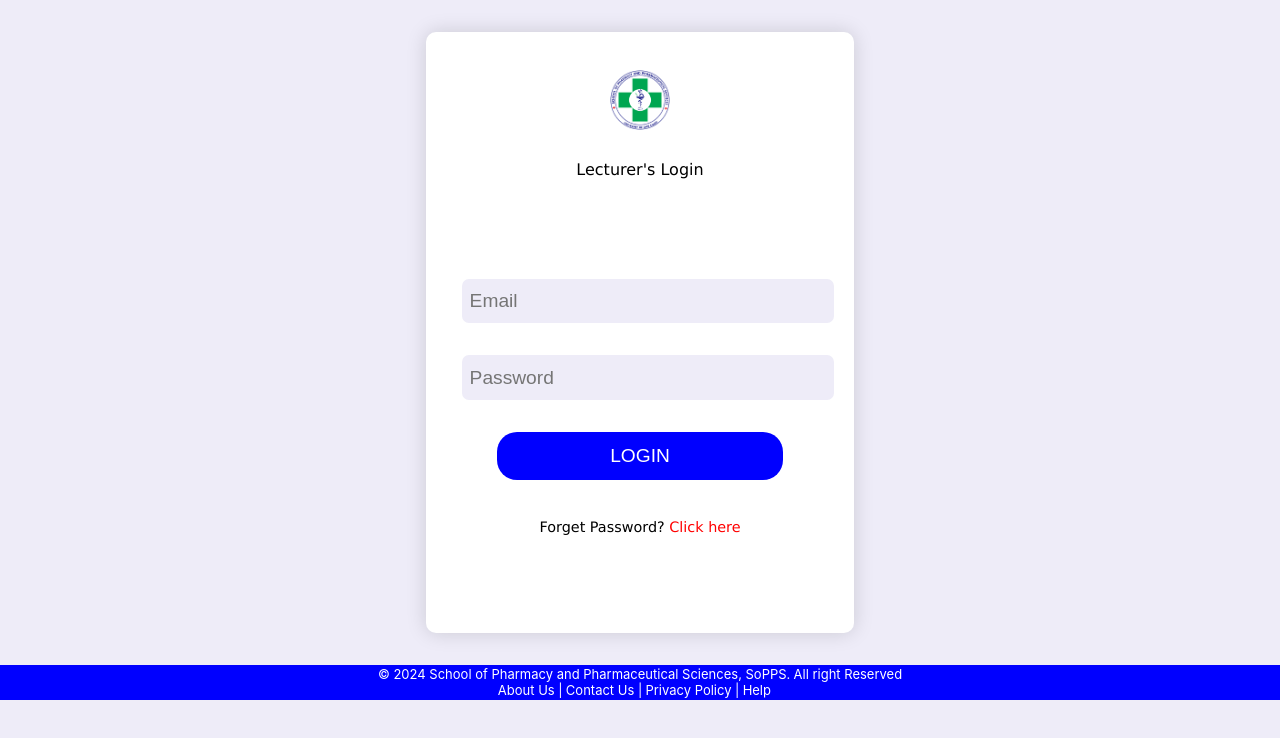
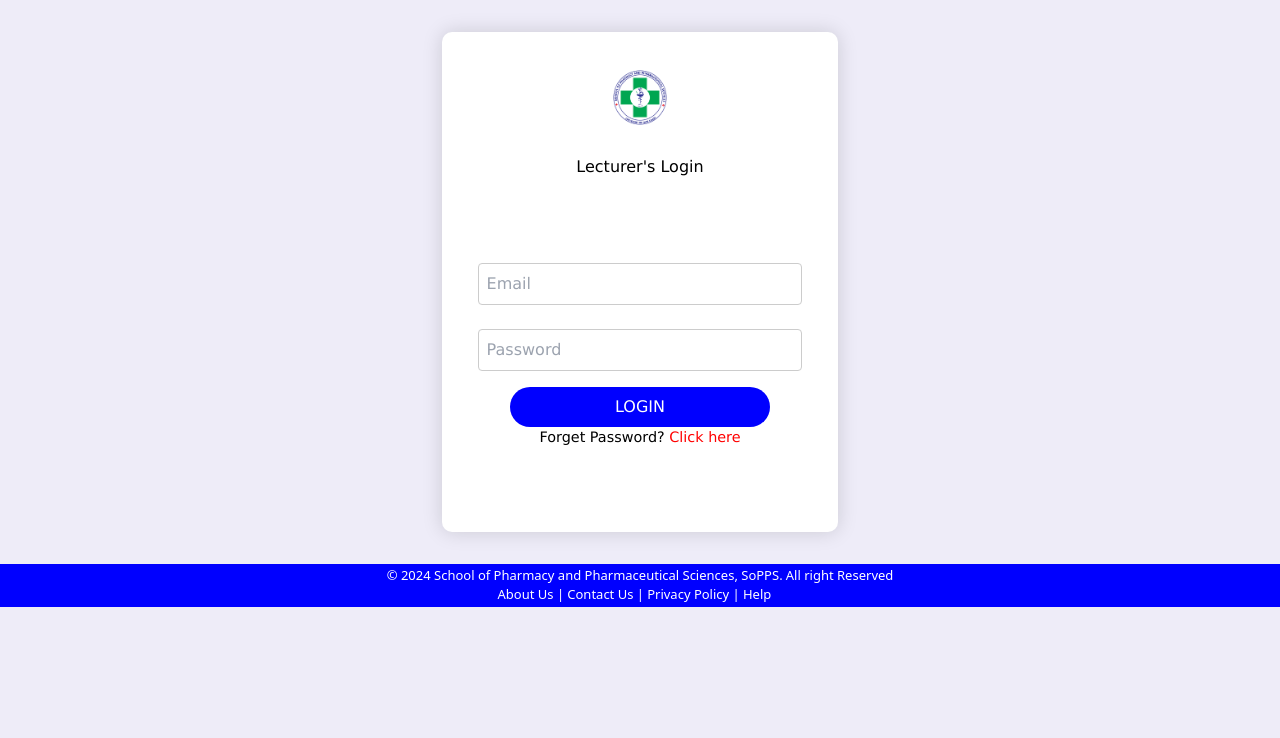
Before and after one commit to AugustineBlewu1/E-attendance-web, a React (Vite) app: page /LecturerLogin in a window 1280 px wide. Shown: the top 738 px of the page. Built offline with nearby package versions, Linux system fonts and the light colour scheme.

Commit message:
feat: setup tailwind css

```diff
--- /dev/null
+++ b/postcss.config.cjs
@@ -0,0 +1,6 @@
+module.exports = {
+    plugins: {
+        tailwindcss: {},
+        autoprefixer: {},
+    }
+  }
--- a/src/components/Lecturer/LecturerDashboard.tsx
+++ b/src/components/Lecturer/LecturerDashboard.tsx
@@ -1,20 +1,18 @@
 import { useState } from "react";
 
 import Feedback from "./Feedback";
-import "../../style/Dashboard.css";
 import { Link } from "react-router-dom";
 import Logo from "../../assets/ucclogo.png";
 
-import { TbListDetails, TbReport } from "react-icons/tb";
+import { TbReport } from "react-icons/tb";
 import { CiBoxList } from "react-icons/ci";
 import { HiOutlineQrcode } from "react-icons/hi";
-import { RiTimeFill } from "react-icons/ri";
 
 import Profile from "../../assets/profile.png";
 
 import { FaSignOutAlt, FaComment, FaCog } from "react-icons/fa";
 import { useSelector } from "react-redux";
-import { UserState, selectCurrentUser } from "../../services/userReducer";
+import {  selectCurrentUser } from "../../services/userReducer";
 import QrCodePage from "./QrCodePage";
 
 export default function LecturerDashboard() {
@@ -31,20 +29,20 @@ export default function LecturerDashboard() {
   };
 
   return (
-    <div className="container">
-      <div className="aside-1">
+    <div className="flex flex-row">
+      <div className="w-[20%] bg-green h-screen overflow-auto flex flex-col justify-between">
         <div >
-        <div className="header-c">
-          <figure className="f-logo">
+        <div className="flex justify-center flex-row space-x-2 text-center items-center py-3">
+          <figure className="w-[20%] bg-white rounded-full h-fit">
             <img className="logo" src={Logo} alt=" logo" />
           </figure>
-          <p className="university-n">
+          <p className="text-sm text-white">
             School of Pharmacy <br /> E-Attendance
           </p>
         </div>
 
-        <ul className="aside-items" style={{ cursor: "pointer" }}>
-          <li
+        <ul className="ml-8 space-y-6 mt-10" style={{ cursor: "pointer" }}>
+          {/* <li
             onClick={() => handleItemClick("lecturerDetails")}
             className="li-i"
           >
@@ -52,20 +50,21 @@ export default function LecturerDashboard() {
               <TbListDetails />
             </span>{" "}
             Lecturer's Details
+          </li> */}
+
+          <li onClick={() => handleItemClick("classList")} className="flex flex-row items-center text-white">
+            <span className="images">
+              <CiBoxList />
+            </span>{" "}
+            Class List
           </li>
-          <li onClick={() => handleItemClick("qrcode")} className="li-i">
+          <li onClick={() => handleItemClick("qrcode")} className="flex flex-row items-center text-white">
             <span className="images">
               <HiOutlineQrcode />
             </span>
             Generate QRcode
           </li>
-          <li onClick={() => handleItemClick("classList")} className="li-i">
-            <span className="images">
-              <CiBoxList />
-            </span>{" "}
-            Class List
-          </li>
-          <li onClick={() => handleItemClick("dailyReport")} className="li-i">
+          <li onClick={() => handleItemClick("dailyReport")} className="flex flex-row items-center text-white">
             <span className="images">
               <TbReport />
             </span>{" "}
@@ -77,7 +76,6 @@ export default function LecturerDashboard() {
         {/* Click to view the profile */}
 
         </div>
-        <div className="">
         <div className="">
           { profile && (
             <ul className="profile-list">
@@ -114,35 +112,31 @@ export default function LecturerDashboard() {
             <img className="pp" src={Profile} alt="profile" />
             <span>Profile</span>
           </figure>
-        </div>
       </div>
 
-      <div className="aside-2">
+      <div className="w-[80%]">
         <div className="aside-top">
           <span className="aside-flex">
             <h1
               style={{
-                textAlign: "center",
                 color: "white",
                 marginTop: "-0.7rem",
+                marginRight: "10px",
+                fontSize: "14px"
               }}
             >
-              Lecturer's Name
+              {
+                user?.name
+              }
+              {
+                user?.email
+              }
             </h1>
-            <p
-              className="date"
-              style={{
-                marginLeft: "8rem",
-                fontSize: "0.7rem",
-              }}
-            >
-              <RiTimeFill />
-              {Date()}
-            </p>
+
           </span>
         </div>
         <div className="aside-down">
-          {selectedItem === "lecturerDetails" && <p>come from database</p>}
+          {/* {selectedItem === "lecturerDetails" && <p>come from database</p>} */}
           {selectedItem === "qrcode" && <QrCodePage />}
           {selectedItem === "classList" && <p>claslist</p>}
           {selectedItem === "dailyReport" && <p>daily report</p>}
--- a/src/components/Lecturer/LecturerLogin.tsx
+++ b/src/components/Lecturer/LecturerLogin.tsx
@@ -71,7 +71,7 @@ function LecturerLogin() {
       <figure className="P-logo">
         <img src={Logo} alt="Pharmacy Logo" className="p-logo" />
       </figure>
-      <p className="header">Lecturer's Login </p>
+      <p className="">Lecturer's Login </p>
       <form
         id="lecturerForm"
         className="Form"
@@ -79,10 +79,12 @@ function LecturerLogin() {
         onSubmit={handleSubmit}
       >
         {/* ... (unchanged input fields) */}
+      <div className="space-y-6">
+
 
         <input
           type="email"
-          className="indexNumber"
+          className="py-2 w-full focus:border-2 focus:border-[#646cff] focus:outline-none pl-2"
           placeholder="Email"
           name="lecturer_id"
           onChange={(e) => handleChange(e)}
@@ -92,17 +94,17 @@ function LecturerLogin() {
 
         <input
           type="password"
-          className="password"
+          className="py-2 w-full focus:border-2 focus:border-[#646cff] focus:outline-none pl-2"
           placeholder="Password"
           name="passWord"
           onChange={handleChange}
           value={inputs.passWord}
           required
         />
-
+</div>
         {loading && <span>Loading ...</span>}
         {loading == false && (
-          <button type="submit" className="signIn">
+          <button type="submit" className="w-[80%] bg-primary border-2 rounded-full py-2 mt-4 text-white hover:bg-[#0000ffa7] hover:border-none">
             LOGIN
           </button>
         )}
--- a/src/components/Lecturer/QrCodePage.tsx
+++ b/src/components/Lecturer/QrCodePage.tsx
@@ -1,42 +1,41 @@
-import { useEffect, useState } from "react"
+import { useEffect, useState } from "react";
 import HttpService from "../../services/HttpService";
-import { Courses, LoginResponse, User } from "../../services/User";
+import { Courses, User } from "../../services/User";
 import { useSelector } from "react-redux";
-import { UserState } from "../../services/userReducer";
-
-
+import { selectCurrentUser } from "../../services/userReducer";
 
 function QrCodePage() {
-    const user  = useSelector<UserState>((state) => state);
-
+  const user = useSelector(selectCurrentUser);
   const [courses, SetCourses] = useState<Courses[]>([]);
 
-    console.log('user', user)
+  console.log("user", user);
 
   useEffect(() => {
-        getCourse()
-    }, [])
-
+    getCourse();
+  }, []);
 
   const getCourse = async () => {
     const course = await HttpService.getWithToken<Courses[]>(
       "http://127.0.0.1/api/v1/courses",
       `${(user as User)?.accessToken}`
     );
-    console.log('Courses',course)
+    console.log("Courses", course);
     SetCourses(course);
-    }
+  };
 
-    console.log('Courses',courses)
+  console.log("Courses", courses);
 
   return (
     <>
+      <div className="bg-green rounded-full ">
 
-    <div>Testing</div>
+        <div>
+          <span className="">Course Title</span>
+        </div>
+
+      </div>
     </>
-)
-
+  );
 }
 
-
-export default QrCodePage
+export default QrCodePage;
--- a/src/index.css
+++ b/src/index.css
@@ -1,4 +1,4 @@
-:root {
+/* :root {
   font-family: Inter, system-ui, Avenir, Helvetica, Arial, sans-serif;
 
 
@@ -18,4 +18,10 @@
 h1 {
   font-size: 1.7em;
   color: rgb(0, 0,255);
-}
+} */
+
+
+
+@tailwind base;
+@tailwind components;
+@tailwind utilities;
--- a/src/style/Dashboard.css
+++ b/src/style/Dashboard.css
@@ -2,12 +2,12 @@ html {
   font-family: "Roboto", Arial, Helvetica, sans-serif;
 }
 
-.container {
+/* .container {
   display: flex;
   width: 100%;
   /* height: 100vh;
     width: 100%; */
-}
+
 .aside-1 {
   width: 250px;
   background-color: rgb(11, 119, 83);
@@ -33,8 +33,8 @@ html {
 
 .aside-flex {
   display: flex;
-  align-items: center;
-  justify-content: center;
+  align-items: right;
+  justify-content: right;
   color: white;
 }
 .aside-top {
--- a/tailwind.config.js
+++ b/tailwind.config.js
@@ -1,8 +1,39 @@
 /** @type {import('tailwindcss').Config} */
 export default {
-  content: [],
+  content: [
+    "./index.html",
+    "./src/**/*.{js,ts,jsx,tsx}",
+  ],
   theme: {
-    extend: {},
+    fontsize: {
+      xss: ['8px', '10px'],
+      xs: ['12px', '16px'],
+      sm: ['14px', '20px'],
+      base: ['16px', '19.5px'],
+      lg: ['18px', '21.94px'],
+      xl: ['20px', '24.38px'],
+      '2xl': ['24px', '29.26px'],
+      '3xl': ['28px', '50px'],
+      '4xl': ['48px', '58px'],
+      '8xl': ['96px', '106px']
+    },
+    extend: {
+      fontFamily:{
+        inter: ['Inter', 'system-ui', 'Avenir', 'Helvetica', 'Arial', 'sans-serif']
+      },
+      colors: {
+        'primary': '#0000FF',
+        'green': '#04A551',
+        'red': '#FFEEC5',
+        'light-black': '#FFEEC5',
+        'grey-bg': '#EFEFEF',
+        'grey': '#828282',
+        'sidebar-bg': '#252628'
+      },
+      boxShadow: {
+          '3xl': '0 10px 40px rgba(0, 0, 0, 0.1)'
+      }
+    },
   },
   plugins: [],
 }
```
Lines whose indentation alone changed are shown as unchanged.
